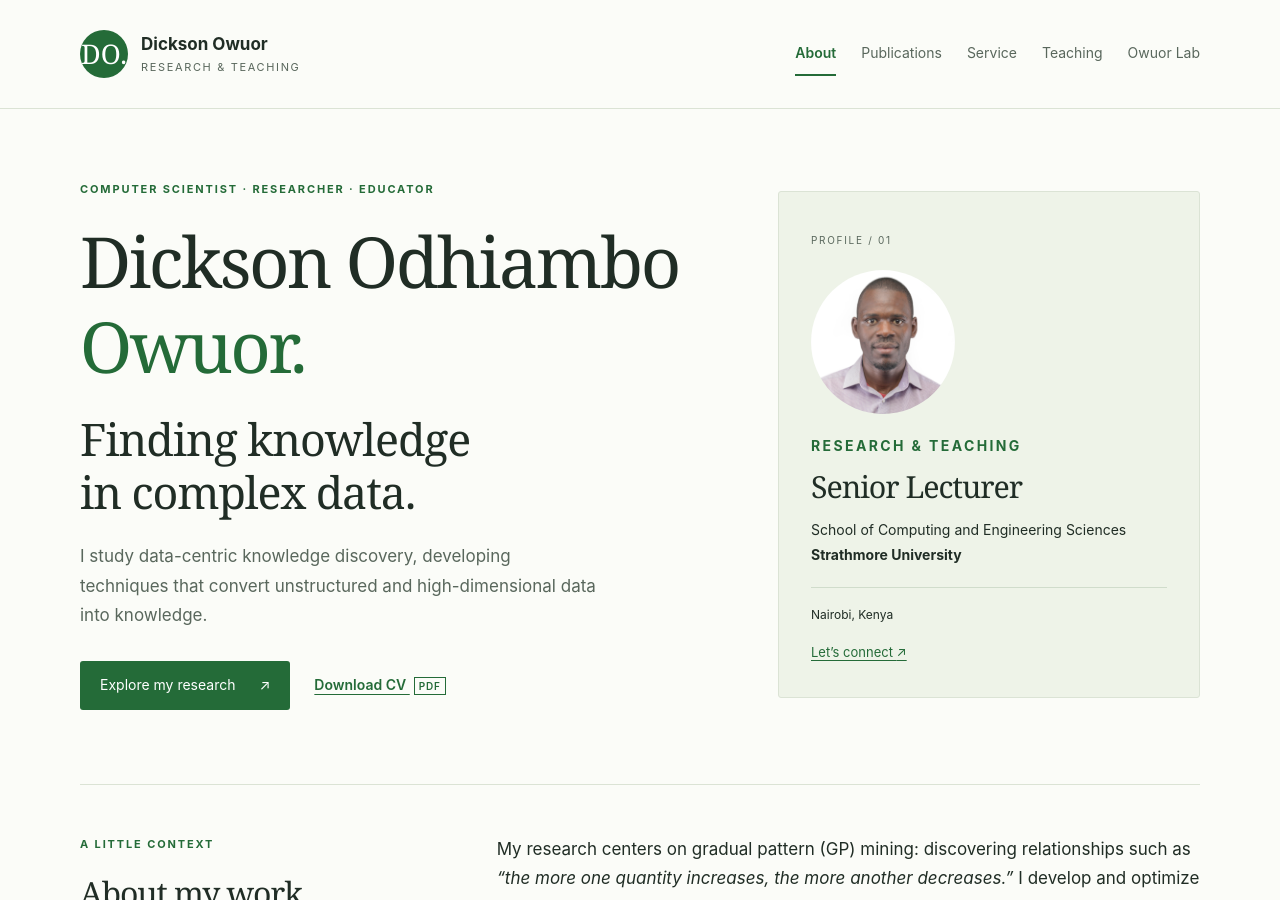
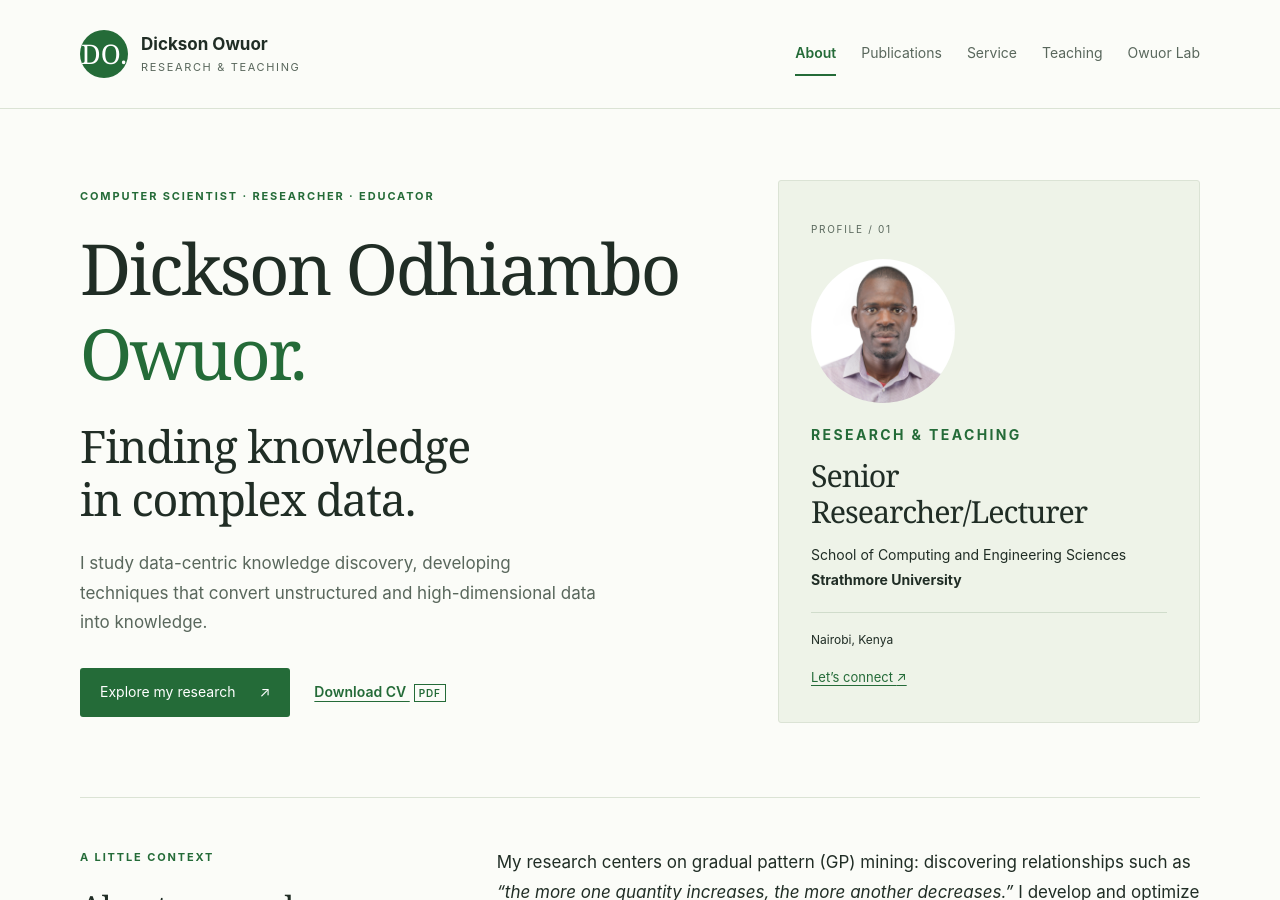
Before and after one commit to owuordickson/owuordickson.github.io, a Jekyll site: the page built from index.md, in a window 1280 px wide and 900 px high. Built offline with Jekyll 4.4.1, drawn with Linux system fonts in a browser that asks for light colours.

Commit message:
Change title from 'Senior Lecturer' to 'Senior Researcher/Lecturer'

```diff
--- a/index.md
+++ b/index.md
@@ -16,7 +16,7 @@ hero: true
     <span class="note-index">PROFILE / 01</span>
     <img class="profile-photo" src="{{ '/assets/images/owuor.jpg' | relative_url }}" alt="Dickson Odhiambo Owuor" width="600" height="600">
     <p class="eyebrow">Research & teaching</p>
-    <h2>Senior Lecturer</h2>
+    <h2>Senior Researcher/Lecturer</h2>
     <p>School of Computing and Engineering Sciences<br><strong>Strathmore University</strong></p>
     <p class="location">Nairobi, Kenya</p>
     <a href="mailto:{{ site.email }}">Let’s connect <span aria-hidden="true">↗</span></a>
```
